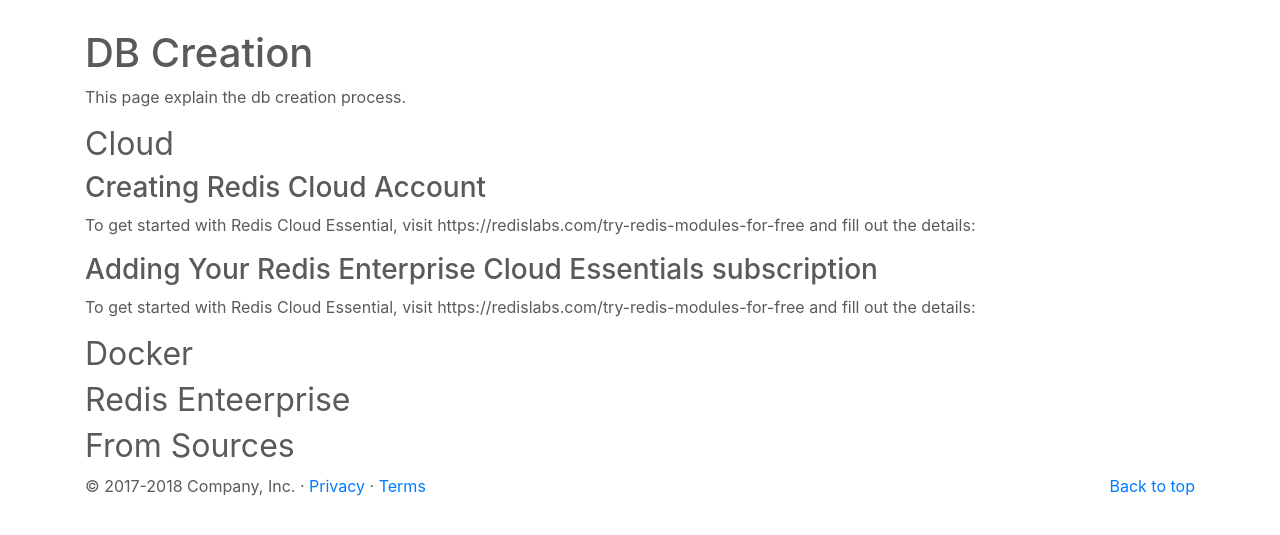
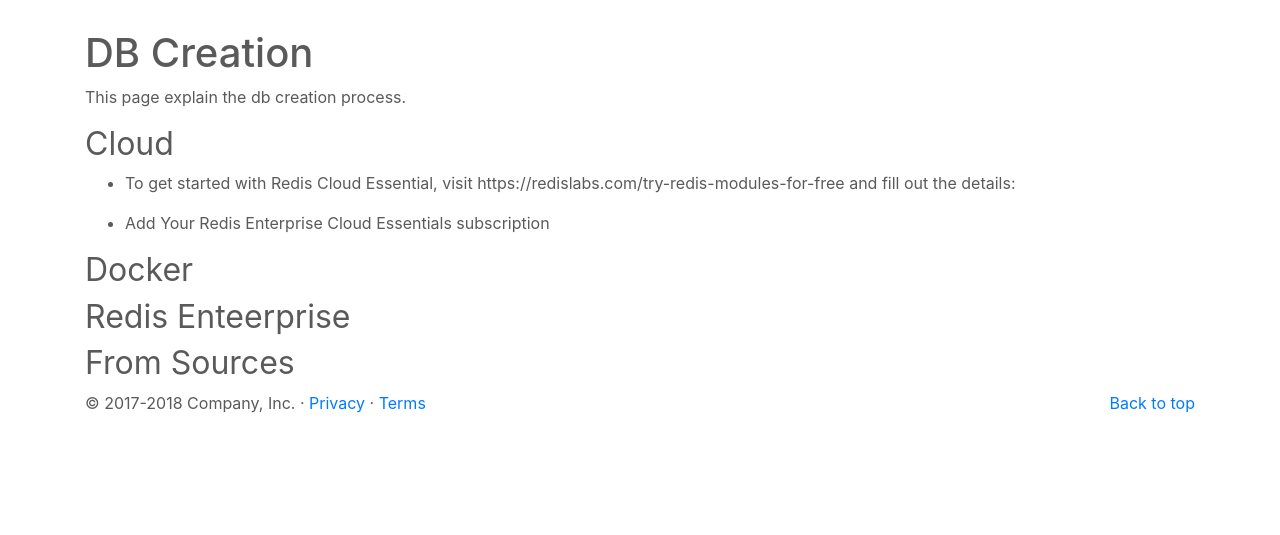
Before and after one commit to redis-developer/redis-developer-old, an Eleventy site: page content/get-started/01-db-create.md in a window 1280 px wide. Shown: the part 67-602 px from the top of the page. Built offline with nearby package versions, Linux system fonts and the light colour scheme; Eleventy itself is replaced by a stand-in of ours; files that its build step writes are made by us from their sources.

Commit message:
Update 01-db-create.md

```diff
--- a/content/get-started/01-db-create.md
+++ b/content/get-started/01-db-create.md
@@ -10,12 +10,9 @@ This page explain the db creation process.
 
 ## Cloud
 
-### Creating Redis Cloud Account </summary>
-  To get started with Redis Cloud Essential, visit https://redislabs.com/try-redis-modules-for-free and fill out the details:
+- To get started with Redis Cloud Essential, visit https://redislabs.com/try-redis-modules-for-free and fill out the details:
 
-
-  ### Adding Your Redis Enterprise Cloud Essentials subscription </summary>
-  To get started with Redis Cloud Essential, visit https://redislabs.com/try-redis-modules-for-free and fill out the details:
+- Add Your Redis Enterprise Cloud Essentials subscription
 
 
 
```
